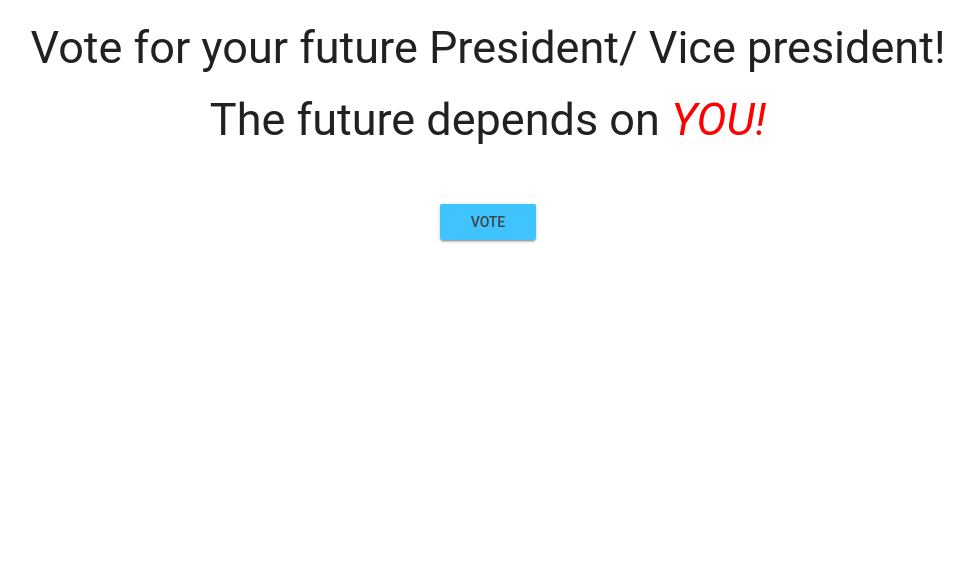
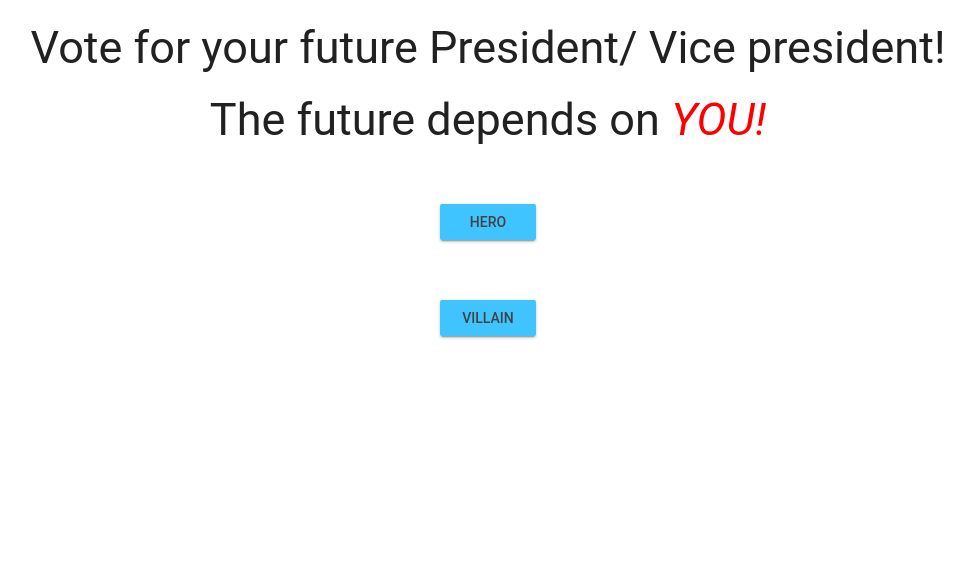
Before and after one commit to JettChenT/SSBS-PC, a Flask app: page / in a window 1280 px wide. Shown: the top 576 px of the page, without its empty margins (152-1126 px from the left). Run offline with Flask 2, Linux system fonts and the light colour scheme; some libraries are stand-ins or nearby versions.

Commit message:
Add hero

```diff
--- a/app.py
+++ b/app.py
@@ -5,8 +5,9 @@ with open('votes.json','r') as f:
    data = json.load(f)
 app = Flask(__name__)
 class Candidate():
-   def __init__(self,name,story):
+   def __init__(self,name,story,Type):
       self.name = name
+      self.type = Type
       self.route =  '/'+name
       self.story = story
       self.votes = data[self.name]
@@ -14,19 +15,24 @@ class Candidate():
       data[self.name]+=1
       with open('votes.json','w') as f:
          json.dump(data,f)
-TL = Candidate('Thanos and Loki','Thanos and Loki, the most powerful couple!')
-HV = Candidate('Hela and Venom',"Hela destroyed Thor's hammer, and Venom got Eminem's help!")
-MR = Candidate('Magneto and Red Skull','A cute cuple from WWII!')
-US = Candidate('Ultron and Surtur','AI and a giant!')
-DI = Candidate('Dr Strange and Iron Man','Magic and technology!')
-SC = Candidate('Spiderman and Scarlet Witch','Spider and a witch!')
-DS = Candidate('Deadpool and Starlord', 'Two of the most talkative heros in the Marvel universe!')
-GH  = Candidate('Groot and Hulk','Two giants!!!')
-
-candidatelist = [TL,HV,MR,US,DI,SC,DS,GH]
-candidatenamelist = []
-for i in candidatelist:
-   candidatenamelist.append(i.name)
+TL = Candidate('Thanos and Loki','Thanos and Loki, the most powerful couple!','villain')
+HV = Candidate('Hela and Venom',"Hela destroyed Thor's hammer, and Venom got Eminem's help!",'villain')
+MR = Candidate('Magneto and Red Skull','A cute cuple from WWII!','villain')
+US = Candidate('Ultron and Surtur','AI and a giant!','villain')
+DI = Candidate('Dr Strange and Iron Man','Magic and technology!','hero')
+SC = Candidate('Spiderman and Scarlet Witch','Spider and a witch!','hero')
+DS = Candidate('Deadpool and Starlord', 'Two of the most talkative heros in the Marvel universe!','hero')
+GH  = Candidate('Groot and Hulk','Two giants!!!','hero')
+villainlist = [TL,HV,MR,US]
+herolist = [DI,SC,DS,GH]
+candidatelist = villainlist+herolist
+villain_name_list = []
+hero_name_list = []
+for i in villainlist:
+   villain_name_list.append(i.name)
+for i in herolist:
+   hero_name_list.append(i.name)
+candidatenamelist = villain_name_list + hero_name_list
 # Routes
 @app.route('/')
 def homepage():
@@ -40,10 +46,15 @@ def generate(candidate):
    else:
       i = candidatenamelist.index(candidate)
       cdd = candidatelist[i]
-      return render_template('candidate.html',candidate = cdd.name, story = cdd.story)
-@app.route('/vote')
-def voting():
-   return render_template('vote.html',candidatenamelist = candidatenamelist)
+      return render_template('candidate.html',candidate = cdd.name, story = cdd.story,Type = cdd.type)
+@app.route('/vote/hero')
+def votehero():
+   return render_template('vote.html',candidatenamelist = hero_name_list,Type = 'hero')
+@app.route('/vote/villain')
+def votevillain():
+   return render_template('vote.html',candidatenamelist = villain_name_list,Type = 'villain')
+def method_name():
+   pass
 @app.route('/votesuccessful',methods = ['POST'])
 def check():
    candidatelist[candidatenamelist.index(request.form['p'])].vote()
--- a/templates/candidate.html
+++ b/templates/candidate.html
@@ -28,13 +28,13 @@
     <h1>{{candidate}} </h1>
     <div class="mdl-card mdl-shadow--4dp cdd-card">
         <div class="mdl-card__title">
-            <h2 class="mdl-card__title-text">Biography</h2>
+            <h2 class="mdl-card__title-text">About</h2>
         </div>
         <div class="mdl-card__supporting-text">
             {{story}}
         </div>
         </div>
     </div>
-    <a href="/vote" id = "back"class="mdl-button mdl-js-button mdl-button--raised mdl-button--accent mdl-js-ripple-effect">Back</a>
+    <a href="/vote/{{Type}}" id = "back"class="mdl-button mdl-js-button mdl-button--raised mdl-button--accent mdl-js-ripple-effect">Back</a>
 </body>
 </html>
--- a/templates/index.html
+++ b/templates/index.html
@@ -14,7 +14,7 @@
           em{
             color: red;
           }
-          #vote{
+          .vote{
             display:block;
             width: 20px;
             margin:auto;
@@ -27,6 +27,7 @@
       <script type="text/javascript" src="js/materialize.min.js"></script>
         <h2>Vote for your future President/ Vice president!</h2>
         <h2>The future depends on <em>YOU!</em></h2>
-        <a href="/vote" id = "vote" class="mdl-button mdl-js-button mdl-button--raised mdl-button--accent mdl-js-ripple-effect">Vote</a>
+        <a href="/vote/hero" class="vote mdl-button mdl-js-button mdl-button--raised mdl-button--accent mdl-js-ripple-effect">Hero</a>
+        <a href="/vote/villain" class="vote mdl-button mdl-js-button mdl-button--raised mdl-button--accent mdl-js-ripple-effect">Villain</a>
     </body>
   </html>
--- a/votes.json
+++ b/votes.json
@@ -1 +1 @@
-{"Thanos and Loki": 0, "Hela and Venom": 0, "Magneto and Red Skull": 0, "Ultron and Surtur": 0,"Dr Strange and Iron Man":0, "Deadpool and Starlord":0,"Spiderman and Scarlet Witch":0,"Groot and Hulk":0}
+{"Thanos and Loki": 2, "Hela and Venom": 2, "Magneto and Red Skull": 0, "Ultron and Surtur": 0, "Dr Strange and Iron Man": 2, "Deadpool and Starlord": 0, "Spiderman and Scarlet Witch": 0, "Groot and Hulk": 0}
```
Also changed, not shown: templates/vote.html (+20 -4 lines).
